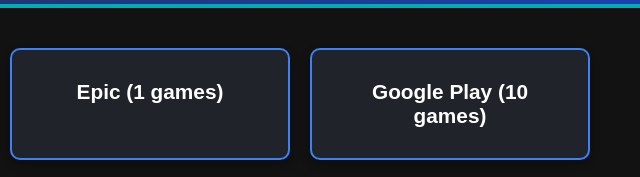
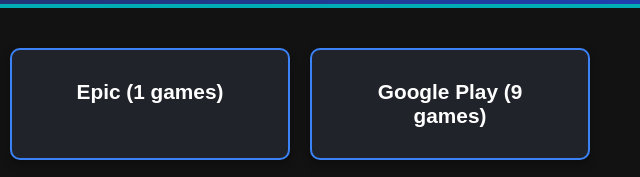
Before and after one commit to Dwaynedibbli/Free-games-list, a plain HTML site: page index.html in a window 1280 px wide. Shown: the part 145-322 px from the top of the page, 640-1280 px from the left. Drawn offline with Linux system fonts and the light colour scheme.

Commit message:
Hourly update of free games list

```diff
--- a/index.html
+++ b/index.html
@@ -20,7 +20,7 @@
         <div class="platform-card"><a href="game_pages/steam.html">Steam (0 games)</a></div>
         <div class="platform-card"><a href="game_pages/gog.html">GOG (48 games)</a></div>
         <div class="platform-card"><a href="game_pages/epic.html">Epic (1 games)</a></div>
-        <div class="platform-card"><a href="game_pages/google_play.html">Google Play (10 games)</a></div>
+        <div class="platform-card"><a href="game_pages/google_play.html">Google Play (9 games)</a></div>
         <div class="platform-card"><a href="game_pages/prime_gaming.html">Prime Gaming (11 games)</a></div>
         <div class="platform-card"><a href="game_pages/humble_choice.html">Humble Choice (10 games)</a></div>
     </div>
```
Also changed, not shown: game_pages/google_play.html (+0 -1 lines).
